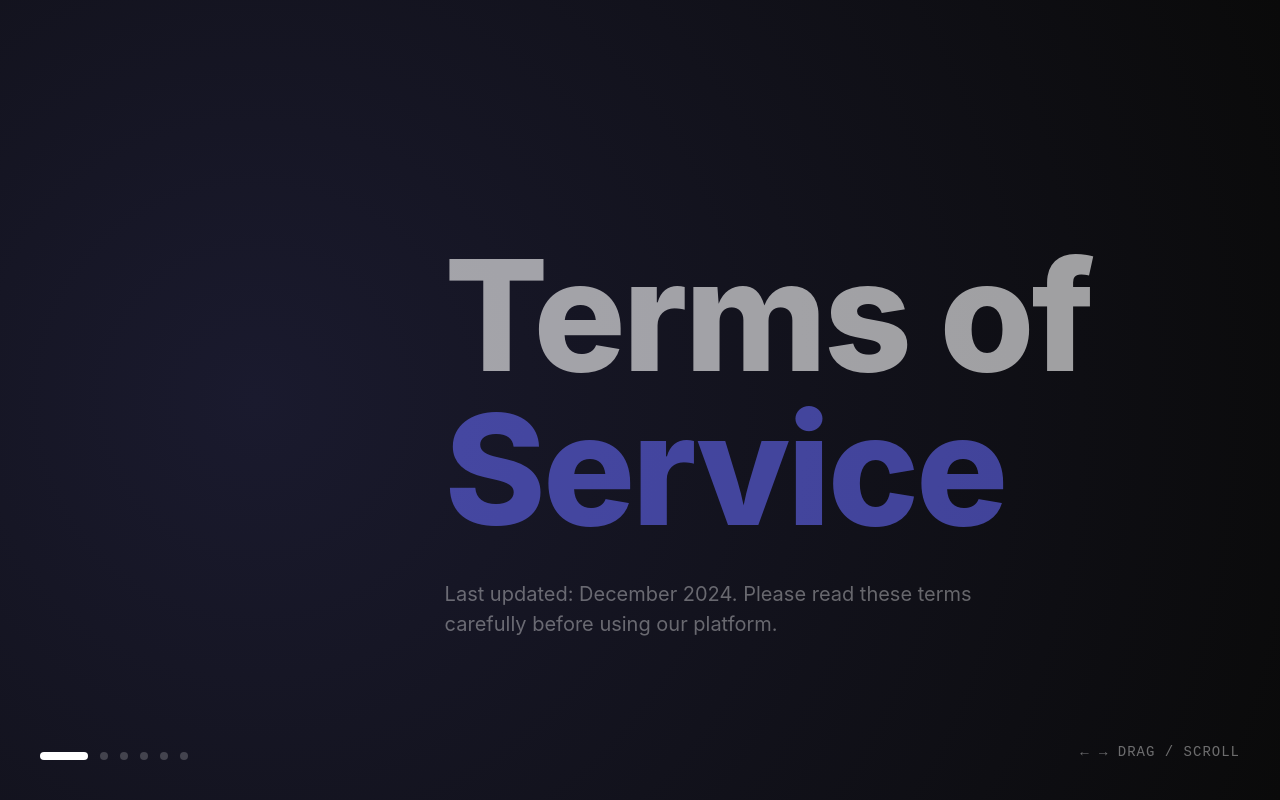
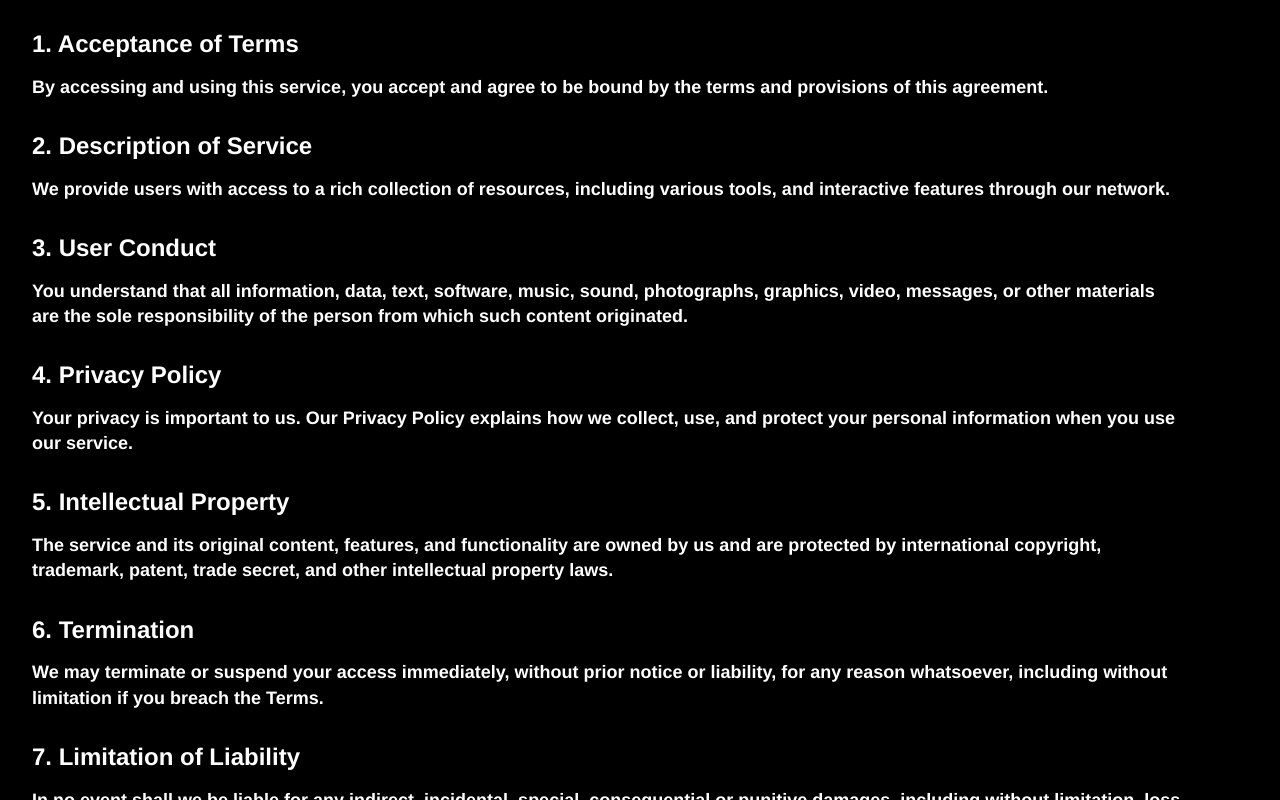
Before and after one commit to vinividivicilala/lolo, a Next.js app in the folder faq/: page /terms-of-service in a window 1280 px wide. Built offline with nearby package versions, Linux system fonts and the light colour scheme.

Commit message:
Update page.tsx

```diff
--- a/faq/app/terms-of-service/page.tsx
+++ b/faq/app/terms-of-service/page.tsx
@@ -1,38 +1,24 @@
 'use client';
 
-import { useRef, useEffect, useState } from "react";
+import { useRef, useEffect } from "react";
 import gsap from "gsap";
-import { ScrollTrigger } from "gsap/ScrollTrigger";
-
-gsap.registerPlugin(ScrollTrigger);
 
 export default function TermsOfServicePage() {
   const containerRef = useRef<HTMLDivElement>(null);
-  const sectionsRef = useRef<(HTMLDivElement | null)[]>([]);
-  const [activeIndex, setActiveIndex] = useState(0);
-  const totalSections = 6;
+  const textRef = useRef<HTMLDivElement>(null);
 
   useEffect(() => {
     const container = containerRef.current;
-    if (!container) return;
+    const text = textRef.current;
+
+    if (!container || !text) return;
 
     let isDragging = false;
     let startX = 0;
     let scrollLeft = 0;
 
     const getMaxScroll = () => {
-      return container.scrollWidth - window.innerWidth;
-    };
-
-    const updateActiveSection = (scrollPos: number) => {
-      const sectionWidth = window.innerWidth;
-      const newIndex = Math.min(
-        Math.floor(scrollPos / sectionWidth),
-        totalSections - 1
-      );
-      if (newIndex !== activeIndex) {
-        setActiveIndex(newIndex);
-      }
+      return text.scrollWidth - window.innerWidth;
     };
 
     const handleWheel = (e: WheelEvent) => {
@@ -44,12 +30,10 @@ export default function TermsOfServicePage() {
       if (newScrollLeft > maxScroll) newScrollLeft = maxScroll;
 
       scrollLeft = newScrollLeft;
-      updateActiveSection(scrollLeft);
-
       gsap.to(container, {
         x: -scrollLeft,
-        duration: 0.8,
-        ease: "power3.out",
+        duration: 0.5,
+        ease: "power2.out",
       });
     };
 
@@ -63,7 +47,7 @@ export default function TermsOfServicePage() {
       if (!isDragging) return;
       e.preventDefault();
       const x = e.pageX - container.getBoundingClientRect().left;
-      const walk = (x - startX) * 1.2;
+      const walk = (x - startX) * 1.5;
       let newScrollLeft = scrollLeft - walk;
       const maxScroll = getMaxScroll();
 
@@ -71,8 +55,6 @@ export default function TermsOfServicePage() {
       if (newScrollLeft > maxScroll) newScrollLeft = maxScroll;
 
       scrollLeft = newScrollLeft;
-      updateActiveSection(scrollLeft);
-
       gsap.to(container, {
         x: -scrollLeft,
         duration: 0,
@@ -85,36 +67,7 @@ export default function TermsOfServicePage() {
       container.style.cursor = "grab";
     };
 
-    // Keyboard navigation
-    const handleKeyDown = (e: KeyboardEvent) => {
-      if (e.key === "ArrowRight") {
-        e.preventDefault();
-        let newScrollLeft = scrollLeft + window.innerWidth;
-        const maxScroll = getMaxScroll();
-        if (newScrollLeft > maxScroll) newScrollLeft = maxScroll;
-        scrollLeft = newScrollLeft;
-        updateActiveSection(scrollLeft);
-        gsap.to(container, {
-          x: -scrollLeft,
-          duration: 0.6,
-          ease: "power2.out",
-        });
-      } else if (e.key === "ArrowLeft") {
-        e.preventDefault();
-        let newScrollLeft = scrollLeft - window.innerWidth;
-        if (newScrollLeft < 0) newScrollLeft = 0;
-        scrollLeft = newScrollLeft;
-        updateActiveSection(scrollLeft);
-        gsap.to(container, {
-          x: -scrollLeft,
-          duration: 0.6,
-          ease: "power2.out",
-        });
-      }
-    };
-
     window.addEventListener("wheel", handleWheel, { passive: false });
-    window.addEventListener("keydown", handleKeyDown);
     container.addEventListener("mousedown", handleMouseDown);
     window.addEventListener("mousemove", handleMouseMove);
     window.addEventListener("mouseup", handleMouseUp);
@@ -122,35 +75,10 @@ export default function TermsOfServicePage() {
 
     return () => {
       window.removeEventListener("wheel", handleWheel);
-      window.removeEventListener("keydown", handleKeyDown);
       container.removeEventListener("mousedown", handleMouseDown);
       window.removeEventListener("mousemove", handleMouseMove);
       window.removeEventListener("mouseup", handleMouseUp);
     };
-  }, [activeIndex]);
-
-  // Parallax effect on scroll
-  useEffect(() => {
-    const sections = sectionsRef.current.filter(Boolean);
-    sections.forEach((section, i) => {
-      const ctx = gsap.context(() => {
-        gsap.fromTo(section,
-          { opacity: 0, y: 100 },
-          {
-            opacity: 1,
-            y: 0,
-            duration: 1,
-            scrollTrigger: {
-              trigger: section,
-              start: "left center",
-              end: "right center",
-              scrub: 1,
-            },
-          }
-        );
-      });
-      return () => ctx.revert();
-    });
   }, []);
 
   return (
@@ -159,359 +87,108 @@ export default function TermsOfServicePage() {
         height: "100vh",
         width: "100vw",
         overflow: "hidden",
-        backgroundColor: "#0a0a0a",
-        fontFamily: "'Inter', 'Helvetica Neue', 'Arial', sans-serif",
+        backgroundColor: "#000000",
+        fontFamily: "Helvetica, Arial, sans-serif",
         position: "relative",
       }}
     >
-      {/* Gradient Background */}
-      <div
-        style={{
-          position: "fixed",
-          top: 0,
-          left: 0,
-          right: 0,
-          bottom: 0,
-          background: "radial-gradient(circle at 20% 50%, #1a1a2e, #0a0a0a)",
-          zIndex: 0,
-        }}
-      />
-
-      {/* Progress Indicator */}
-      <div
-        style={{
-          position: "fixed",
-          bottom: 40,
-          left: 40,
-          zIndex: 100,
-          display: "flex",
-          gap: 12,
-        }}
-      >
-        {Array.from({ length: totalSections }).map((_, i) => (
-          <div
-            key={i}
-            style={{
-              width: i === activeIndex ? 48 : 8,
-              height: 8,
-              borderRadius: 4,
-              backgroundColor: i === activeIndex ? "#ffffff" : "rgba(255,255,255,0.2)",
-              transition: "all 0.3s ease",
-            }}
-          />
-        ))}
-      </div>
-
-      {/* Navigation Hint */}
-      <div
-        style={{
-          position: "fixed",
-          bottom: 40,
-          right: 40,
-          zIndex: 100,
-          color: "rgba(255,255,255,0.4)",
-          fontSize: 14,
-          fontFamily: "monospace",
-          letterSpacing: 1,
-        }}
-      >
-        ← → DRAG / SCROLL
-      </div>
-
-      {/* Scrollable Container */}
       <div
         ref={containerRef}
         style={{
           height: "100vh",
           display: "flex",
-          alignItems: "stretch",
+          alignItems: "center",
+          whiteSpace: "nowrap",
           willChange: "transform",
-          position: "relative",
-          zIndex: 10,
         }}
       >
-        {/* Section 1 - Hero */}
         <div
-          ref={(el) => { sectionsRef.current[0] = el; }}
+          ref={textRef}
           style={{
-            width: "100vw",
-            flexShrink: 0,
-            display: "flex",
-            alignItems: "center",
-            justifyContent: "center",
-            padding: "0 10vw",
+            fontWeight: "700",
+            fontSize: "120px",
+            lineHeight: "1.2",
+            padding: "0 2rem",
+            color: "#ffffff",
+            whiteSpace: "normal",
+            maxWidth: "90vw",
+            display: "inline-block",
           }}
         >
-          <div>
-            <div
-              style={{
-                fontSize: "clamp(60px, 12vw, 180px)",
-                fontWeight: 800,
-                color: "#ffffff",
-                letterSpacing: "-0.02em",
-                lineHeight: 1,
-                marginBottom: 32,
-              }}
-            >
-              Terms of
-              <br />
-              <span style={{ color: "#6366f1" }}>Service</span>
+          <div style={{ marginBottom: "2rem", fontSize: "200px" }}>TERMS OF SERVICE</div>
+
+          <div style={{ fontSize: "24px", marginBottom: "1rem" }}>
+            <strong>1. Acceptance of Terms</strong>
           </div>
-            <div
-              style={{
-                fontSize: "clamp(16px, 2vw, 20px)",
-                color: "rgba(255,255,255,0.6)",
-                maxWidth: 600,
-                lineHeight: 1.5,
-              }}
-            >
-              Last updated: December 2024. Please read these terms carefully before using our platform.
-            </div>
-          </div>
+          <div style={{ fontSize: "18px", marginBottom: "2rem", lineHeight: "1.4" }}>
+            By accessing and using this service, you accept and agree to be bound by the terms and provisions of this agreement.
           </div>
 
-        {/* Section 2 - Acceptance */}
-        <div
-          ref={(el) => { sectionsRef.current[1] = el; }}
-          style={{
-            width: "100vw",
-            flexShrink: 0,
-            display: "flex",
-            alignItems: "center",
-            justifyContent: "center",
-            padding: "0 10vw",
-          }}
-        >
-          <div style={{ maxWidth: 700 }}>
-            <div
-              style={{
-                fontSize: "clamp(32px, 5vw, 64px)",
-                fontWeight: 700,
-                color: "#ffffff",
-                marginBottom: 24,
-              }}
-            >
-              01 — Acceptance
+          <div style={{ fontSize: "24px", marginBottom: "1rem" }}>
+            <strong>2. Description of Service</strong>
           </div>
-            <div
-              style={{
-                fontSize: "clamp(18px, 2.5vw, 24px)",
-                color: "rgba(255,255,255,0.8)",
-                lineHeight: 1.4,
-                marginBottom: 32,
-              }}
-            >
-              By accessing or using our service, you agree to be bound by these Terms and all applicable laws and regulations.
-            </div>
-            <div
-              style={{
-                fontSize: "clamp(14px, 1.8vw, 16px)",
-                color: "rgba(255,255,255,0.5)",
-                lineHeight: 1.6,
-                borderLeft: "2px solid #6366f1",
-                paddingLeft: 20,
-              }}
-            >
-              If you do not agree with any part of these terms, you may not access the service. These terms constitute a legally binding agreement between you and our company.
-            </div>
-          </div>
+          <div style={{ fontSize: "18px", marginBottom: "2rem", lineHeight: "1.4" }}>
+            We provide users with access to a rich collection of resources, including various tools, and interactive features through our network.
           </div>
 
-        {/* Section 3 - User Obligations */}
-        <div
-          ref={(el) => { sectionsRef.current[2] = el; }}
-          style={{
-            width: "100vw",
-            flexShrink: 0,
-            display: "flex",
-            alignItems: "center",
-            justifyContent: "center",
-            padding: "0 10vw",
-          }}
-        >
-          <div style={{ maxWidth: 700 }}>
-            <div
-              style={{
-                fontSize: "clamp(32px, 5vw, 64px)",
-                fontWeight: 700,
-                color: "#ffffff",
-                marginBottom: 24,
-              }}
-            >
-              02 — User Obligations
+          <div style={{ fontSize: "24px", marginBottom: "1rem" }}>
+            <strong>3. User Conduct</strong>
           </div>
-            <div style={{ display: "flex", flexDirection: "column", gap: 20 }}>
-              {[
-                "You must be at least 18 years old to use this service",
-                "You are responsible for maintaining the security of your account",
-                "You agree not to misuse or interfere with the service",
-                "You will comply with all applicable laws and regulations",
-              ].map((item, i) => (
-                <div
-                  key={i}
-                  style={{
-                    display: "flex",
-                    alignItems: "center",
-                    gap: 16,
-                    fontSize: "clamp(14px, 1.8vw, 18px)",
-                    color: "rgba(255,255,255,0.7)",
-                  }}
-                >
-                  <span style={{ color: "#6366f1", fontSize: 24 }}>✦</span>
-                  {item}
-                </div>
-              ))}
-            </div>
-          </div>
+          <div style={{ fontSize: "18px", marginBottom: "2rem", lineHeight: "1.4" }}>
+            You understand that all information, data, text, software, music, sound, photographs, graphics, video, messages, or other materials are the sole responsibility of the person from which such content originated.
           </div>
 
-        {/* Section 4 - Intellectual Property */}
-        <div
-          ref={(el) => { sectionsRef.current[3] = el; }}
-          style={{
-            width: "100vw",
-            flexShrink: 0,
-            display: "flex",
-            alignItems: "center",
-            justifyContent: "center",
-            padding: "0 10vw",
-          }}
-        >
-          <div style={{ maxWidth: 700 }}>
-            <div
-              style={{
-                fontSize: "clamp(32px, 5vw, 64px)",
-                fontWeight: 700,
-                color: "#ffffff",
-                marginBottom: 24,
-              }}
-            >
-              03 — Intellectual Property
+          <div style={{ fontSize: "24px", marginBottom: "1rem" }}>
+            <strong>4. Privacy Policy</strong>
           </div>
-            <div
-              style={{
-                fontSize: "clamp(18px, 2.5vw, 24px)",
-                color: "rgba(255,255,255,0.8)",
-                lineHeight: 1.4,
-                marginBottom: 24,
-              }}
-            >
-              All content, trademarks, and data on this platform are our exclusive property.
-            </div>
-            <div
-              style={{
-                display: "grid",
-                gridTemplateColumns: "1fr 1fr",
-                gap: 20,
-                marginTop: 32,
-              }}
-            >
-              <div style={{ background: "rgba(99,102,241,0.1)", padding: 20, borderRadius: 12 }}>
-                <div style={{ color: "#6366f1", fontSize: 32, marginBottom: 12 }}>©</div>
-                <div style={{ color: "rgba(255,255,255,0.8)", fontSize: 14 }}>All rights reserved</div>
-              </div>
-              <div style={{ background: "rgba(99,102,241,0.1)", padding: 20, borderRadius: 12 }}>
-                <div style={{ color: "#6366f1", fontSize: 32, marginBottom: 12 }}>™</div>
-                <div style={{ color: "rgba(255,255,255,0.8)", fontSize: 14 }}>Registered trademarks</div>
-              </div>
-            </div>
-          </div>
+          <div style={{ fontSize: "18px", marginBottom: "2rem", lineHeight: "1.4" }}>
+            Your privacy is important to us. Our Privacy Policy explains how we collect, use, and protect your personal information when you use our service.
           </div>
 
-        {/* Section 5 - Limitations */}
-        <div
-          ref={(el) => { sectionsRef.current[4] = el; }}
-          style={{
-            width: "100vw",
-            flexShrink: 0,
-            display: "flex",
-            alignItems: "center",
-            justifyContent: "center",
-            padding: "0 10vw",
-          }}
-        >
-          <div style={{ maxWidth: 700 }}>
-            <div
-              style={{
-                fontSize: "clamp(32px, 5vw, 64px)",
-                fontWeight: 700,
-                color: "#ffffff",
-                marginBottom: 24,
-              }}
-            >
-              04 — Limitations
+          <div style={{ fontSize: "24px", marginBottom: "1rem" }}>
+            <strong>5. Intellectual Property</strong>
           </div>
-            <div
-              style={{
-                fontSize: "clamp(18px, 2.5vw, 22px)",
-                color: "rgba(255,255,255,0.8)",
-                lineHeight: 1.4,
-              }}
-            >
-              To the fullest extent permitted by law, we shall not be liable for any indirect, incidental, special, consequential, or punitive damages.
-            </div>
-            <div
-              style={{
-                marginTop: 32,
-                padding: 24,
-                background: "rgba(255,255,255,0.03)",
-                borderRadius: 16,
-                border: "1px solid rgba(255,255,255,0.1)",
-              }}
-            >
-              <div style={{ color: "rgba(255,255,255,0.4)", fontSize: 12, textTransform: "uppercase", letterSpacing: 2, marginBottom: 12 }}>
-                Disclaimer
-              </div>
-              <div style={{ color: "rgba(255,255,255,0.6)", fontSize: 14, lineHeight: 1.5 }}>
-                The service is provided &quot;as is&quot; without warranties of any kind, either express or implied.
-              </div>
-            </div>
-          </div>
+          <div style={{ fontSize: "18px", marginBottom: "2rem", lineHeight: "1.4" }}>
+            The service and its original content, features, and functionality are owned by us and are protected by international copyright, trademark, patent, trade secret, and other intellectual property laws.
           </div>
 
-        {/* Section 6 - Governing Law */}
-        <div
-          ref={(el) => { sectionsRef.current[5] = el; }}
-          style={{
-            width: "100vw",
-            flexShrink: 0,
-            display: "flex",
-            alignItems: "center",
-            justifyContent: "center",
-            padding: "0 10vw",
-          }}
-        >
-          <div style={{ maxWidth: 700, textAlign: "center" }}>
-            <div
-              style={{
-                fontSize: "clamp(32px, 5vw, 64px)",
-                fontWeight: 700,
-                color: "#ffffff",
-                marginBottom: 24,
-              }}
-            >
-              05 — Governing Law
+          <div style={{ fontSize: "24px", marginBottom: "1rem" }}>
+            <strong>6. Termination</strong>
           </div>
-            <div
-              style={{
-                fontSize: "clamp(18px, 2.5vw, 22px)",
-                color: "rgba(255,255,255,0.8)",
-                lineHeight: 1.4,
-                marginBottom: 40,
-              }}
-            >
-              These terms shall be governed by and construed in accordance with the laws of Delaware.
+          <div style={{ fontSize: "18px", marginBottom: "2rem", lineHeight: "1.4" }}>
+            We may terminate or suspend your access immediately, without prior notice or liability, for any reason whatsoever, including without limitation if you breach the Terms.
           </div>
-            <div
-              style={{
-                fontSize: "clamp(12px, 1.5vw, 14px)",
-                color: "rgba(255,255,255,0.4)",
-                borderTop: "1px solid rgba(255,255,255,0.1)",
-                paddingTop: 32,
-              }}
-            >
-              For any questions regarding these Terms, please contact legal@yourcompany.com
+
+          <div style={{ fontSize: "24px", marginBottom: "1rem" }}>
+            <strong>7. Limitation of Liability</strong>
           </div>
+          <div style={{ fontSize: "18px", marginBottom: "2rem", lineHeight: "1.4" }}>
+            In no event shall we be liable for any indirect, incidental, special, consequential or punitive damages, including without limitation, loss of profits, data, use, goodwill, or other intangible losses.
+          </div>
+
+          <div style={{ fontSize: "24px", marginBottom: "1rem" }}>
+            <strong>8. Governing Law</strong>
+          </div>
+          <div style={{ fontSize: "18px", marginBottom: "2rem", lineHeight: "1.4" }}>
+            These Terms shall be governed and construed in accordance with the laws, without regard to its conflict of law provisions.
+          </div>
+
+          <div style={{ fontSize: "24px", marginBottom: "1rem" }}>
+            <strong>9. Changes to Terms</strong>
+          </div>
+          <div style={{ fontSize: "18px", marginBottom: "2rem", lineHeight: "1.4" }}>
+            We reserve the right, at our sole discretion, to modify or replace these Terms at any time. By continuing to access or use our service after those revisions become effective, you agree to be bound by the revised terms.
+          </div>
+
+          <div style={{ fontSize: "24px", marginBottom: "1rem" }}>
+            <strong>10. Contact Information</strong>
+          </div>
+          <div style={{ fontSize: "18px", marginBottom: "4rem", lineHeight: "1.4" }}>
+            If you have any questions about these Terms, please contact us at legal@example.com.
+          </div>
+
+          <div style={{ fontSize: "14px", color: "#666", marginBottom: "2rem" }}>
+            Last updated: January 2024
           </div>
         </div>
       </div>
```
Lines whose indentation alone changed are shown as unchanged.
